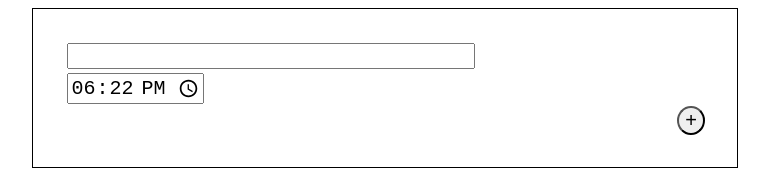
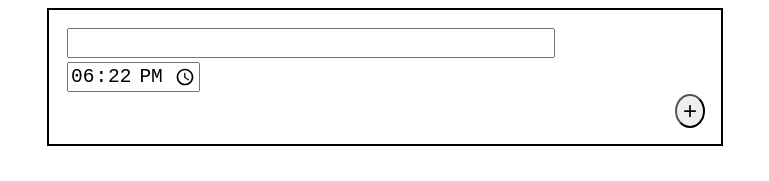
Before and after one commit to IslamelGebaly/ToDoList, a plain HTML site: page index.html in a window 1280 px wide. Shown: the whole page, without its empty margins (255-1024 px from the left). Drawn offline with Linux system fonts and the light colour scheme.

Commit message:
CSS changes

```diff
--- a/style/style.css
+++ b/style/style.css
@@ -9,18 +9,16 @@ body{
 .container{
     width: 40em;
     height: auto;
-    padding: 2em;
-    border-color: black;
-    border-style: solid;
-    border-width: 1px 1px 1px 1px;
+    padding: 1em;
+    border: 2px black solid;
     display: flex;
     justify-content: start;
     flex-direction: column;
 }
 
 input{
-    text-align: center;
-    font-size: 20px;
+    text-align: left;
+    font-size: 1.5em;
     margin: 2px 2px 2px 2px;
     align-self: flex-start;
 }
@@ -36,14 +34,14 @@ input{
 }
 
 button{
-    font-size: 20px;
+    font-size: 1.5em;
     border-radius: 50%;
     width: auto;
     height: auto;
 }
 
 button:hover{
-    background-color: black;
+    background-color: greenyellow;
     color: white;
 }
 
@@ -54,13 +52,13 @@ button:hover{
 .check-box{
     position: relative;
     bottom: 50%;
-    font-size: small;
+    font-size: 1em;
     margin: 0 2rem 0 2rem;
     border-right: 2px solid black;
 }
 
 .ToDos-list{
-    width: 40rem;
+    width: 42rem;
     height: auto;
     border: 2px solid black;
     padding-inline-start: 0px;
@@ -85,7 +83,7 @@ li:nth-last-child(1){
 }
 
 .info{
-    font: 50px, bold;
+    font-size: 1.2em;
     border-left: solid;
     padding-left: 5px;
 }
```
